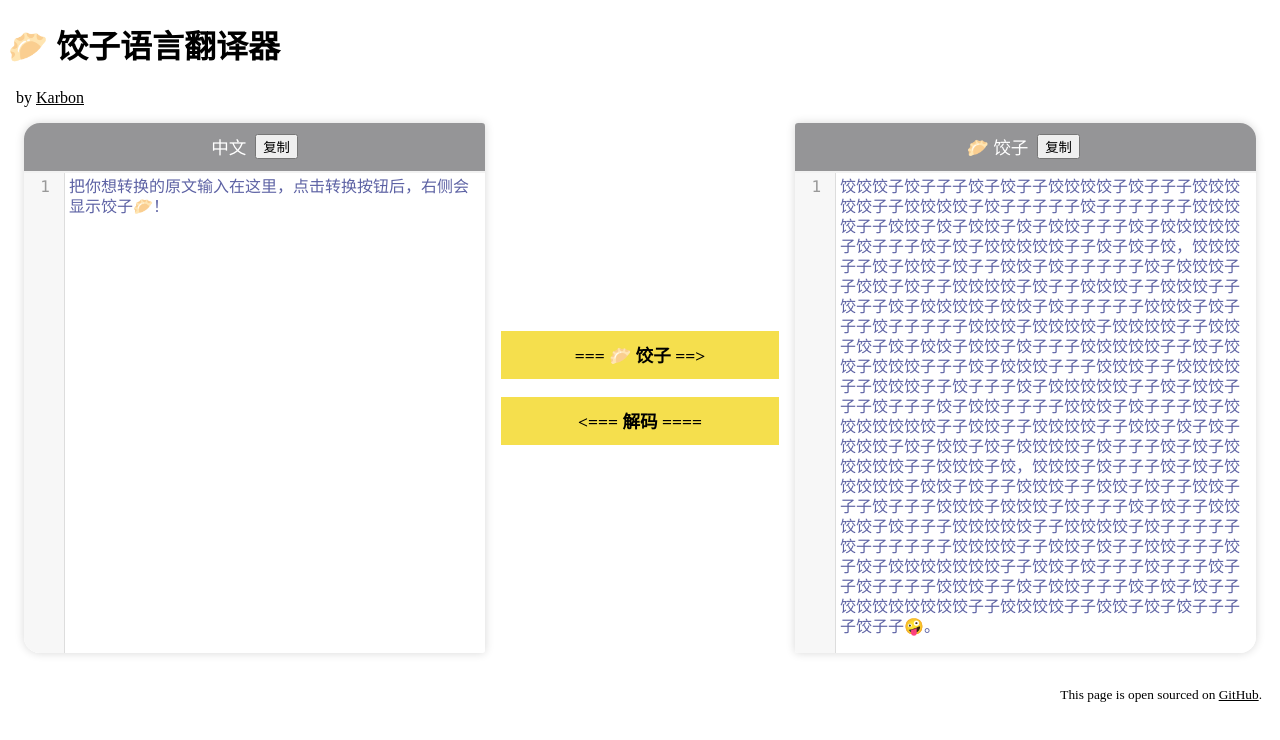
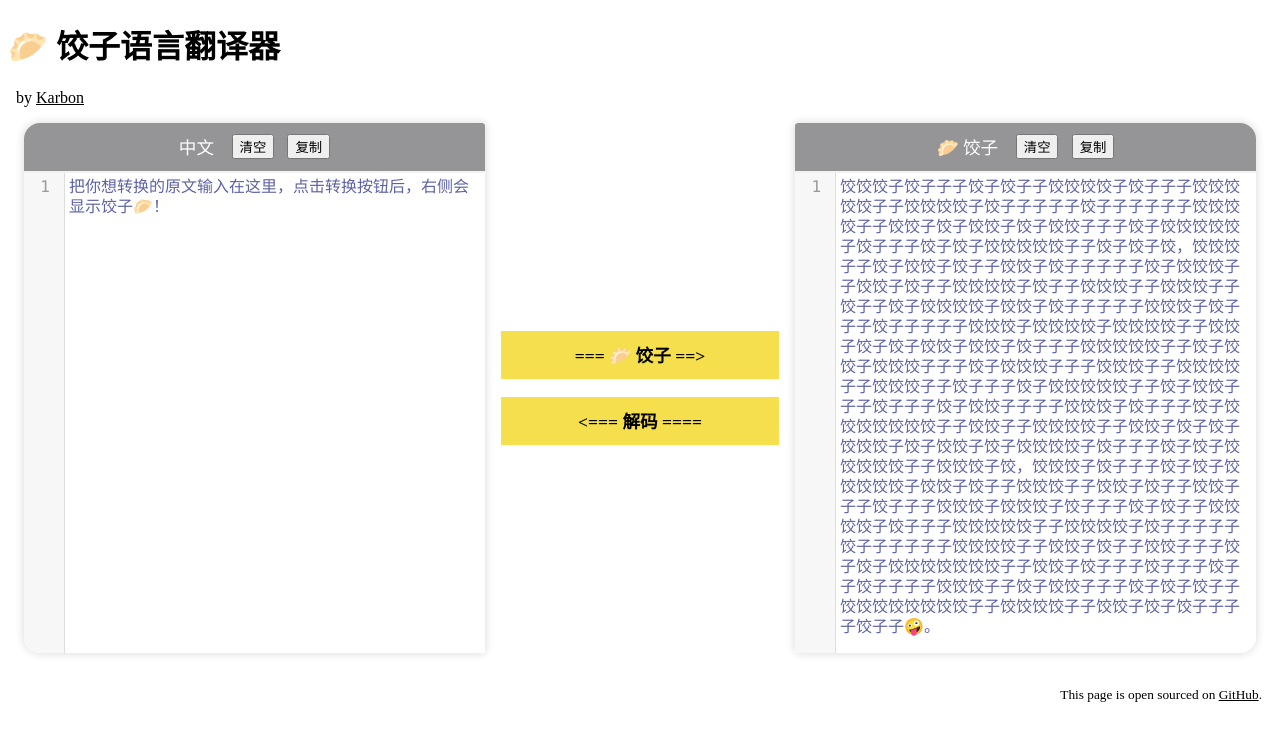
Before and after one commit to CSY-tvgo/Jiaozi-Encoder, a plain HTML site: page index.html in a window 1280 px wide. Drawn offline with Linux system fonts and the light colour scheme.

Commit message:
Add clear buttons

```diff
--- a/index.html
+++ b/index.html
@@ -144,7 +144,8 @@
 
         <div class="code-window-zhongwen">
             <header class="code-header">
-                中文 &nbsp;
+                中文 &nbsp; &nbsp;
+                <button type="button" onclick="clearContent('zhongwen')">清空</button> &nbsp; &nbsp;
                 <button type="button" onclick="copyContent('zhongwen')">复制</button>
             </header>
             <textarea class="code-editor-zhongwen" id="editor-zhongwen">
@@ -161,8 +162,9 @@
         </div>
         <div class="code-window-jiaozi">
             <header class="code-header">
-                🥟 饺子 &nbsp;
-                <button type="button" onclick="copyContent('jiaozi')">复制</button> &nbsp;
+                🥟 饺子 &nbsp; &nbsp;
+                <button type="button" onclick="clearContent('jiaozi')">清空</button> &nbsp; &nbsp;
+                <button type="button" onclick="copyContent('jiaozi')">复制</button>
             </header>
             <textarea class="code-editor-jiaozi" id="editor-jiaozi">
             </textarea>
@@ -293,6 +295,18 @@
             alert("\n你点击了复制按钮！\n\n（有的浏览器能复制成功，有的不能）")
         }
 
+        function clearContent(source) {
+            var yes = confirm("你确定要清空吗？")
+            if (yes == true) {
+                if (source == "zhongwen")
+                    editor_zhongwen.setValue("")
+                else if (source == "jiaozi")
+                    editor_jiaozi.setValue("")
+                else
+                    return;
+            }
+        }
+
     </script>
 
 </body>
```
